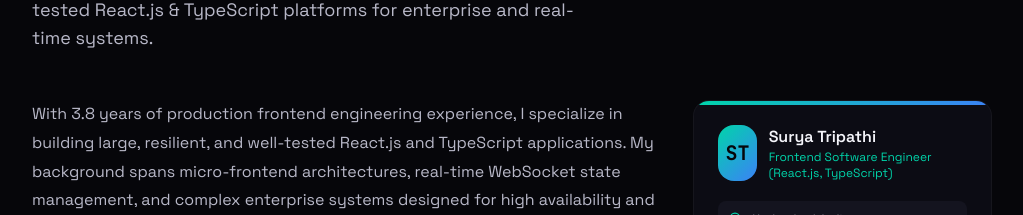
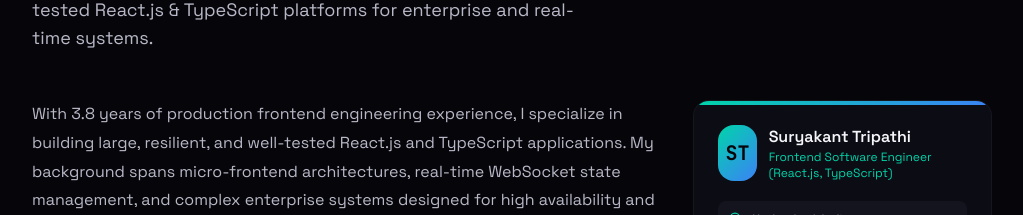
Before and after one commit to Tsurya06/portfolio, a React (Vite) app: page / in a window 1280 px wide. Shown: the part 980-1195 px from the top of the page, without its empty margins (128-1151 px from the left). Built offline with nearby package versions, Linux system fonts and the light colour scheme.

Commit message:
chore: use Suryakant Tripathi officially and Surya.dev for brand logos

```diff
--- a/index.html
+++ b/index.html
@@ -5,10 +5,10 @@
     <meta name="viewport" content="width=device-width, initial-scale=1.0, maximum-scale=5.0" />
     <meta name="theme-color" content="#0a0a0f" />
 
-    <title>Surya Tripathi — Frontend Software Engineer (React.js, TypeScript)</title>
+    <title>Suryakant Tripathi — Frontend Software Engineer (React.js, TypeScript)</title>
     <meta name="description" content="Frontend Software Engineer (React.js, TypeScript) with 3.8+ years experience building enterprise platforms, real-time gaming UIs, and micro-frontend architectures." />
-    <meta name="author" content="Surya Tripathi" />
-    <meta name="keywords" content="surya tripathi, frontend software engineer, react.js, typescript, micro-frontends, redux toolkit, websockets, core web vitals, software developer" />
+    <meta name="author" content="Suryakant Tripathi" />
+    <meta name="keywords" content="suryakant tripathi, frontend software engineer, react.js, typescript, micro-frontends, redux toolkit, websockets, core web vitals, software developer" />
 
     <link rel="preconnect" href="https://fonts.googleapis.com" />
     <link rel="preconnect" href="https://fonts.gstatic.com" crossorigin />
@@ -19,10 +19,10 @@
     <link rel="icon" type="image/svg+xml" href="/portfolio/favicon.svg" />
 
     <meta property="og:type" content="website" />
-    <meta property="og:title" content="Surya Tripathi — Frontend Software Engineer (React.js, TypeScript)" />
+    <meta property="og:title" content="Suryakant Tripathi — Frontend Software Engineer (React.js, TypeScript)" />
     <meta property="og:description" content="Frontend Software Engineer (React.js, TypeScript) with 3.8+ years experience building enterprise platforms, real-time gaming UIs, and micro-frontend architectures." />
     <meta name="twitter:card" content="summary_large_image" />
-    <meta name="twitter:title" content="Surya Tripathi — Frontend Software Engineer (React.js, TypeScript)" />
+    <meta name="twitter:title" content="Suryakant Tripathi — Frontend Software Engineer (React.js, TypeScript)" />
     <meta name="twitter:description" content="Frontend Software Engineer (React.js, TypeScript) with 3.8+ years experience building enterprise platforms, real-time gaming UIs, and micro-frontend architectures." />
   </head>
   <body>
--- a/src/components/Footer.tsx
+++ b/src/components/Footer.tsx
@@ -40,7 +40,7 @@ export default function Footer() {
             >
               S
             </motion.span>
-            surya<span style={{ color: 'var(--accent)' }}>.dev</span>
+            Surya<span style={{ color: 'var(--accent)' }}>.dev</span>
           </motion.button>
 
           {/* Socials */}
--- a/src/data/portfolio.ts
+++ b/src/data/portfolio.ts
@@ -1,6 +1,6 @@
 export const personalInfo = {
-  name: 'Surya Tripathi',
-  firstName: 'Surya',
+  name: 'Suryakant Tripathi',
+  firstName: 'Suryakant',
   lastName: 'Tripathi',
   nickname: 'Surya',
   role: 'Frontend Software Engineer (React.js, TypeScript)',
```
